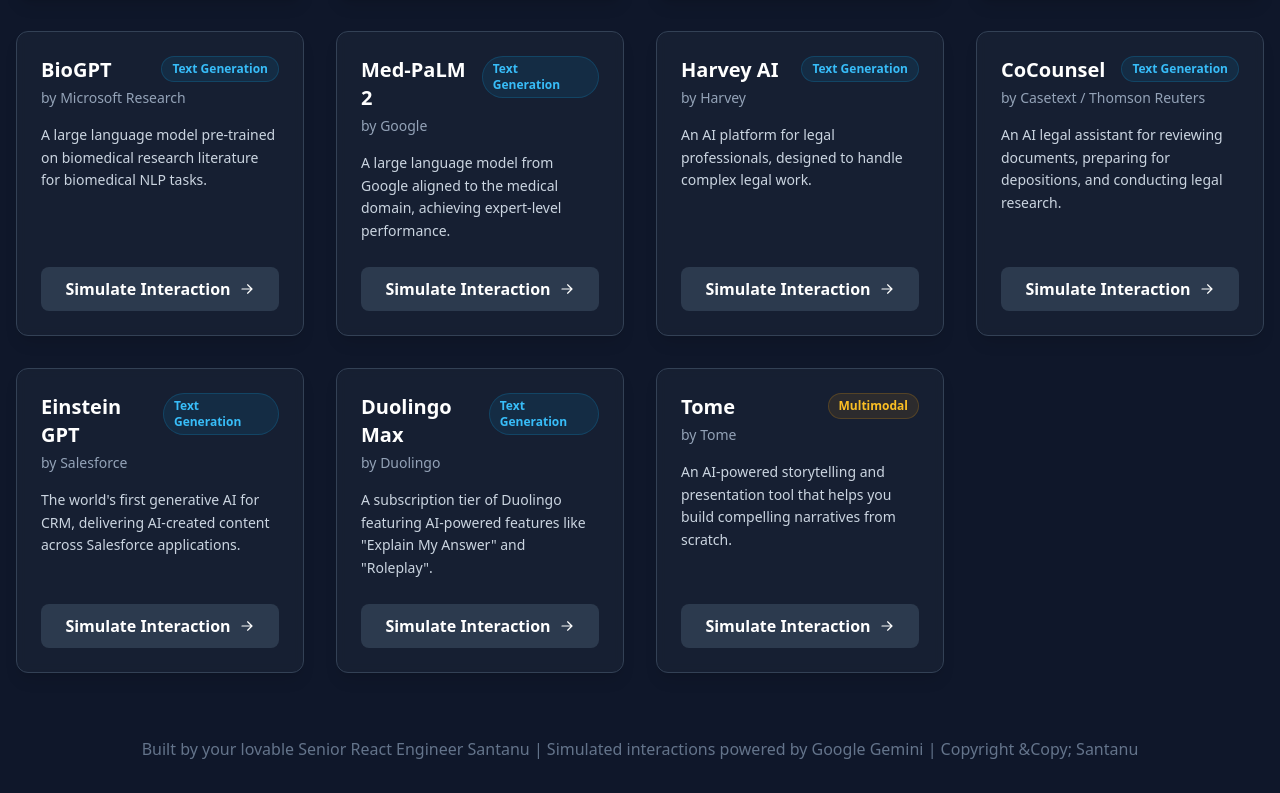
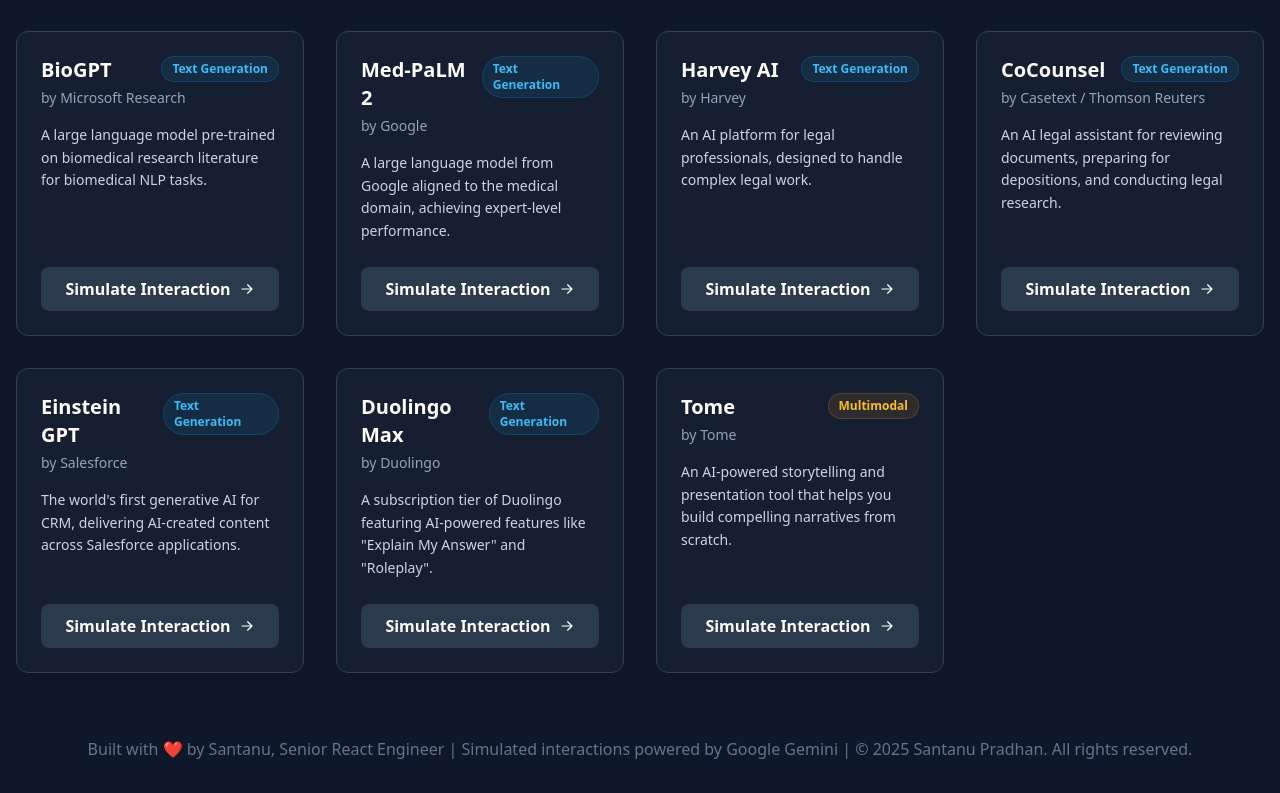
Before and after one commit to santanu-p/ai-universe-explorer, a React (Vite) app: page / in a window 1280 px wide. Shown: the part 10750-11543 px from the top of the page. Built offline with nearby package versions, Linux system fonts and the light colour scheme; no server answers.

Commit message:
Update: AI Universe Explorer

```diff
--- a/App.tsx
+++ b/App.tsx
@@ -57,7 +57,7 @@
       </main>
 
       <footer className="text-center py-8 text-slate-500">
-        <p>Built by your lovable Senior React Engineer Santanu | Simulated interactions powered by Google Gemini | Copyright &Copy; Santanu</p>
+        <p>Built with ❤️ by Santanu, Senior React Engineer | Simulated interactions powered by Google Gemini | © 2025 Santanu Pradhan. All rights reserved.</p>
       </footer>
 
       {activeAI && (
```
